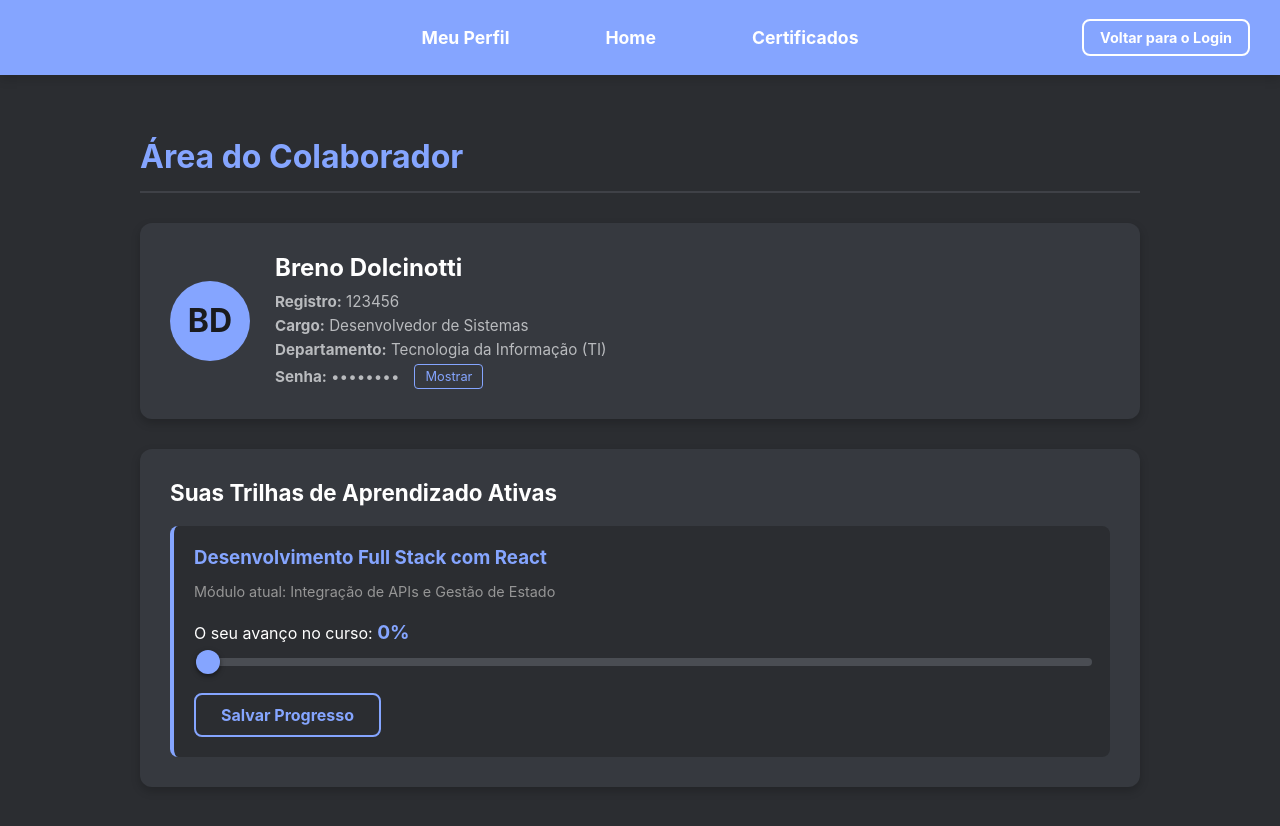
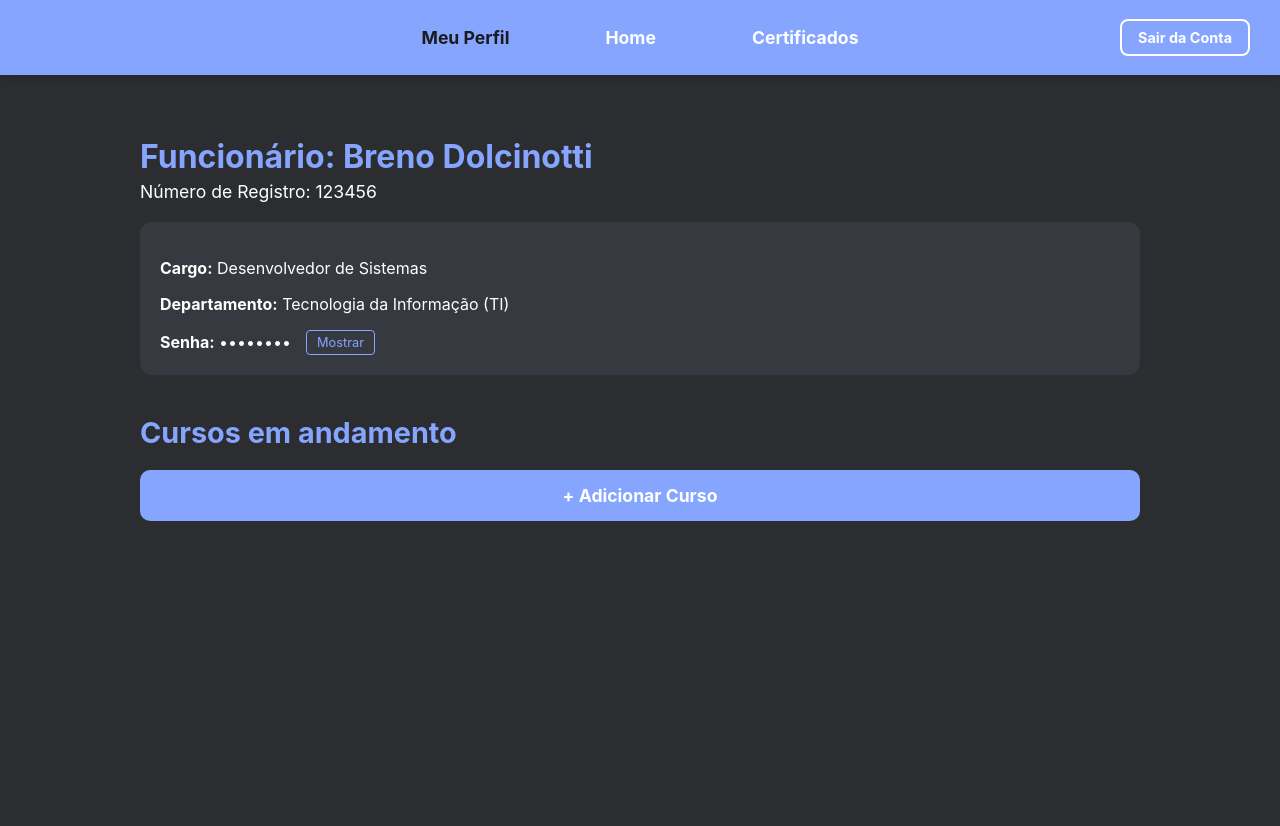
Before and after one commit to joaoVictor-Soares/projetoIntegrador-3Semestre, a React (Create React App) app in the folder web/: page /funcionario in a window 1280 px wide. Shown: the top 826 px of the page. After the commit the page ends 800 px from the top, so only its background shows below. Built offline with nearby package versions, Linux system fonts and the light colour scheme.

Commit message:
Aprimoramento do codigo

```diff
--- a/web/src/navbar/NavBar.js
+++ b/web/src/navbar/NavBar.js
@@ -1,5 +1,5 @@
 import React from 'react';
-import { Link, useNavigate } from 'react-router-dom';
+import { NavLink, useNavigate } from 'react-router-dom'; // Trocamos Link por NavLink
 import '../styles/NavBar.css';
 
 function NavBar({ userRole }) {
@@ -11,34 +11,32 @@ function NavBar({ userRole }) {
 
   return (
     <nav className="navbar">
-      {/* Texto que aparece apenas para o administrador no canto esquerdo */}
       {userRole === "admin" && (
         <span className="admin-tag">Administrador</span>
       )}
 
       <ul className="navbar-links">
 
-        {/* NOVO: Estas abas AGORA só aparecem se o utilizador for "user" (Funcionário normal) */}
+        {/* Usamos NavLink no lugar de Link */}
         {userRole === "user" && (
           <>
-            <li><Link to="/funcionario">Meu Perfil</Link></li>
-            <li><Link to="/home">Home</Link></li>
-            <li><Link to="/certificados">Certificados</Link></li>
+            <li><NavLink to="/funcionario">Meu Perfil</NavLink></li>
+            <li><NavLink to="/home">Home</NavLink></li>
+            <li><NavLink to="/certificados">Certificados</NavLink></li>
           </>
         )}
 
-        {/* Estas abas só aparecem se o utilizador for "admin" */}
         {userRole === "admin" && (
           <>
-            <li><Link to="/rh">Gestão de Funcionários</Link></li>
-            <li><Link to="/novo-colaborador">Novo Colaborador</Link></li>
+            <li><NavLink to="/rh">Gestão (RH)</NavLink></li>
+            <li><NavLink to="/novo-colaborador">Novo Colaborador</NavLink></li>
           </>
         )}
 
       </ul>
 
       <button className="btn-voltar-login" onClick={handleSair}>
-        Voltar para o Login
+        Sair da Conta
       </button>
     </nav>
   );
--- a/web/src/pages/Funcionario.js
+++ b/web/src/pages/Funcionario.js
@@ -1,34 +1,50 @@
 import React, { useState } from 'react';
 import '../styles/Funcionario.css';
 
-function Funcionario({ progresso, setProgresso }) {
-  const [progressoBarra, setProgressoBarra] = useState(progresso);
-
-  // NOVO: Estado para controlar se a senha aparece ou fica escondida nas bolinhas
+function Funcionario({ setProgresso }) {
   const [mostrarSenha, setMostrarSenha] = useState(false);
 
-  const handleSalvarProgresso = () => {
-    setProgresso(progressoBarra);
-    alert(`Progresso guardado em ${progressoBarra}%! O painel de Gestão (RH) já foi atualizado.`);
+  const [cursosEmAndamento, setCursosEmAndamento] = useState([]);
+
+  // AQUI FOI A MUDANÇA: Começa como 'false' para esconder o campo e o botão OK no início
+  const [mostrarFormulario, setMostrarFormulario] = useState(false);
+  const [nomeNovoCurso, setNomeNovoCurso] = useState("");
+
+  const handleAdicionarCurso = () => {
+    if (nomeNovoCurso.trim() !== "") {
+      const novoCurso = {
+        id: Date.now(),
+        nome: nomeNovoCurso,
+        progresso: 0
+      };
+      setCursosEmAndamento([...cursosEmAndamento, novoCurso]);
+      setNomeNovoCurso("");
+      // Opcional: Se quiser que o campo feche de novo após adicionar o curso, descomente a linha abaixo:
+      // setMostrarFormulario(false);
+    }
+  };
+
+  const handleProgressoChange = (id, novoValor) => {
+    const cursosAtualizados = cursosEmAndamento.map(curso =>
+      curso.id === id ? { ...curso, progresso: novoValor } : curso
+    );
+    setCursosEmAndamento(cursosAtualizados);
+  };
+
+  const handleSalvarProgresso = (curso) => {
+    if (setProgresso) setProgresso(curso.progresso);
+    alert(`Progresso do curso "${curso.nome}" salvo em ${curso.progresso}%!`);
   };
 
   return (
     <div className="funcionario-container">
-      <h1 className="funcionario-title">Área do Colaborador</h1>
+      {/* 1. ÁREA DO PERFIL */}
+      <h1 className="perfil-header-title">Funcionário: Breno Dolcinotti</h1>
+      <p className="perfil-registro">Número de Registro: 123456</p>
 
-      {/* 1. ÁREA DO PERFIL */}
-      <div className="card-section perfil-card">
-        <div className="perfil-avatar">BD</div>
-        <div className="perfil-dados">
-          <h2>Breno Dolcinotti</h2>
-
-          {/* NOVO: Número de Registo abaixo do nome */}
-          <p><strong>Registro:</strong> 123456</p>
-
+      <div className="perfil-dados-extra">
         <p><strong>Cargo:</strong> Desenvolvedor de Sistemas</p>
         <p><strong>Departamento:</strong> Tecnologia da Informação (TI)</p>
-
-          {/* NOVO: Senha escondida com botão interativo abaixo do departamento */}
         <div className="senha-linha">
           <p><strong>Senha:</strong> {mostrarSenha ? "adm123456" : "••••••••"}</p>
           <button
@@ -38,36 +54,64 @@ function Funcionario({ progresso, setProgresso }) {
             {mostrarSenha ? "Ocultar" : "Mostrar"}
           </button>
         </div>
-
-        </div>
       </div>
 
-      {/* 2. SUAS TRILHAS DE APRENDIZADO */}
-      <div className="card-section trilhas-section">
-        <h2>Suas Trilhas de Aprendizado Ativas</h2>
+      {/* 2. CURSOS EM ANDAMENTO */}
+      <div className="cursos-andamento-section">
+        <h2 className="cursos-titulo">Cursos em andamento</h2>
 
-        <div className="trilha-ativa-container">
-          <h3>Desenvolvimento Full Stack com React</h3>
-          <p className="trilha-desc">Módulo atual: Integração de APIs e Gestão de Estado</p>
+        <div className="form-adicionar-curso">
+          <button
+            className="btn-abrir-adicionar"
+            // Ao clicar, inverte o estado: se está fechado, abre. Se está aberto, fecha.
+            onClick={() => setMostrarFormulario(!mostrarFormulario)}
+          >
+            + Adicionar Curso
+          </button>
 
-          <div className="slider-container">
-            <label>O seu avanço no curso: <strong>{progressoBarra}%</strong></label>
+          {/* O campo de input e o botão OK só aparecem se 'mostrarFormulario' for true */}
+          {mostrarFormulario && (
+            <>
+              <input
+                type="text"
+                placeholder="Nome do curso"
+                value={nomeNovoCurso}
+                onChange={(e) => setNomeNovoCurso(e.target.value)}
+                className="input-nome-curso"
+              />
+              <button className="btn-ok-adicionar" onClick={handleAdicionarCurso}>
+                OK
+              </button>
+            </>
+          )}
+        </div>
+
+        <div className="lista-cursos-cards">
+          {cursosEmAndamento.map((curso) => (
+            <div key={curso.id} className="curso-card-individual">
+              <h3>{curso.nome}</h3>
+              <span className="curso-porcentagem">{curso.progresso}%</span>
+
               <input
                 type="range"
                 min="0"
                 max="100"
-              value={progressoBarra}
-              onChange={(e) => setProgressoBarra(e.target.value)}
-              className="range-slider"
+                value={curso.progresso}
+                onChange={(e) => handleProgressoChange(curso.id, e.target.value)}
+                className="range-slider-curso"
               />
+
+              <button
+                className="btn-ok-progresso"
+                onClick={() => handleSalvarProgresso(curso)}
+              >
+                OK
+              </button>
+            </div>
+          ))}
         </div>
 
-          <button className="btn-salvar-progresso" onClick={handleSalvarProgresso}>
-            Salvar Progresso
-          </button>
       </div>
-      </div>
-
     </div>
   );
 }
--- a/web/src/styles/Funcionario.css
+++ b/web/src/styles/Funcionario.css
@@ -231,3 +231,135 @@
   background-color: #85a5ff;
   color: #1a1b1e;
 }
+
+/* --- CABEÇALHO DO PERFIL --- */
+.perfil-header-title {
+  color: #85a5ff;
+  font-size: 2rem;
+  margin-bottom: 5px;
+}
+
+.perfil-registro {
+  color: #ffffff;
+  font-size: 1.1rem;
+  margin-top: 0;
+  margin-bottom: 20px;
+}
+
+.perfil-dados-extra {
+  background-color: #36393f;
+  padding: 20px;
+  border-radius: 12px;
+  margin-bottom: 40px;
+}
+
+/* --- CURSOS EM ANDAMENTO (IDÊNTICO À FOTO) --- */
+.cursos-titulo {
+  color: #85a5ff;
+  font-size: 1.8rem;
+  margin-bottom: 20px;
+}
+
+.form-adicionar-curso {
+  display: flex;
+  flex-direction: column;
+  gap: 15px;
+  margin-bottom: 30px; /* Dá o espaço entre o botão OK e os cursos que vão aparecer abaixo */
+}
+
+.btn-abrir-adicionar {
+  background-color: #85a5ff;
+  color: #ffffff;
+  border: none;
+  border-radius: 10px;
+  padding: 15px;
+  font-size: 1.1rem;
+  font-weight: bold;
+  cursor: pointer;
+}
+
+.input-nome-curso {
+  background-color: #ffffff;
+  color: #1a1b1e;
+  border: none;
+  border-radius: 10px;
+  padding: 18px 15px;
+  font-size: 1rem;
+}
+
+.input-nome-curso::placeholder {
+  color: #969696;
+}
+
+.btn-ok-adicionar {
+  background-color: #85a5ff;
+  color: #ffffff;
+  border: none;
+  border-radius: 10px;
+  padding: 15px;
+  font-size: 1.1rem;
+  font-weight: bold;
+  cursor: pointer;
+  text-transform: uppercase;
+}
+
+/* --- CARTÕES DOS CURSOS ADICIONADOS --- */
+.lista-cursos-cards {
+  display: flex;
+  flex-direction: column;
+  gap: 20px;
+}
+
+.curso-card-individual {
+  background-color: #36393f;
+  border-radius: 12px;
+  padding: 20px;
+  display: flex;
+  flex-direction: column;
+  gap: 10px;
+}
+
+.curso-card-individual h3 {
+  color: #ffffff;
+  margin: 0;
+  font-size: 1.3rem;
+}
+
+.curso-porcentagem {
+  color: #85a5ff;
+  font-size: 1rem;
+}
+
+/* O Slider idêntico ao da foto */
+.range-slider-curso {
+  -webkit-appearance: none;
+  width: 100%;
+  height: 6px;
+  border-radius: 5px;
+  background: #4a4d53;
+  outline: none;
+  margin: 10px 0;
+}
+
+.range-slider-curso::-webkit-slider-thumb {
+  -webkit-appearance: none;
+  appearance: none;
+  width: 25px;
+  height: 25px;
+  border-radius: 10px; /* Bordas arredondadas como na foto */
+  background: #85a5ff;
+  cursor: pointer;
+}
+
+.btn-ok-progresso {
+  background-color: #85a5ff;
+  color: #ffffff;
+  border: none;
+  border-radius: 10px;
+  padding: 12px;
+  font-size: 1rem;
+  font-weight: bold;
+  cursor: pointer;
+  text-transform: uppercase;
+  margin-top: 10px;
+}
--- a/web/src/styles/NavBar.css
+++ b/web/src/styles/NavBar.css
@@ -79,3 +79,27 @@
   border-radius: 4px;
   pointer-events: none; /* Garante que o texto não seja clicável */
 }
+
+/* --- ESTILOS DOS LINKS DO MENU --- */
+
+.navbar-links a {
+  text-decoration: none;
+  color: #ffffff;
+  font-size: 1.1rem;
+  padding: 8px 16px; /* Dá um espaço interno para o fundo azul ficar bonito */
+  border-radius: 8px; /* Cantos arredondados */
+  transition: all 0.2s ease;
+}
+
+/* Efeito ao passar o rato por cima de uma aba solta */
+.navbar-links a:hover {
+  background-color: rgba(133, 165, 255, 0.15);
+  color: #85a5ff;
+}
+
+/* O EFEITO DA ABA SELECIONADA (Graças ao NavLink) */
+.navbar-links a.active {
+  background-color: #85a5ff; /* Fundo azul preenchido */
+  color: #1a1b1e; /* Texto escuro para dar contraste */
+  font-weight: bold;
+}
```
Lines whose indentation alone changed are shown as unchanged.
